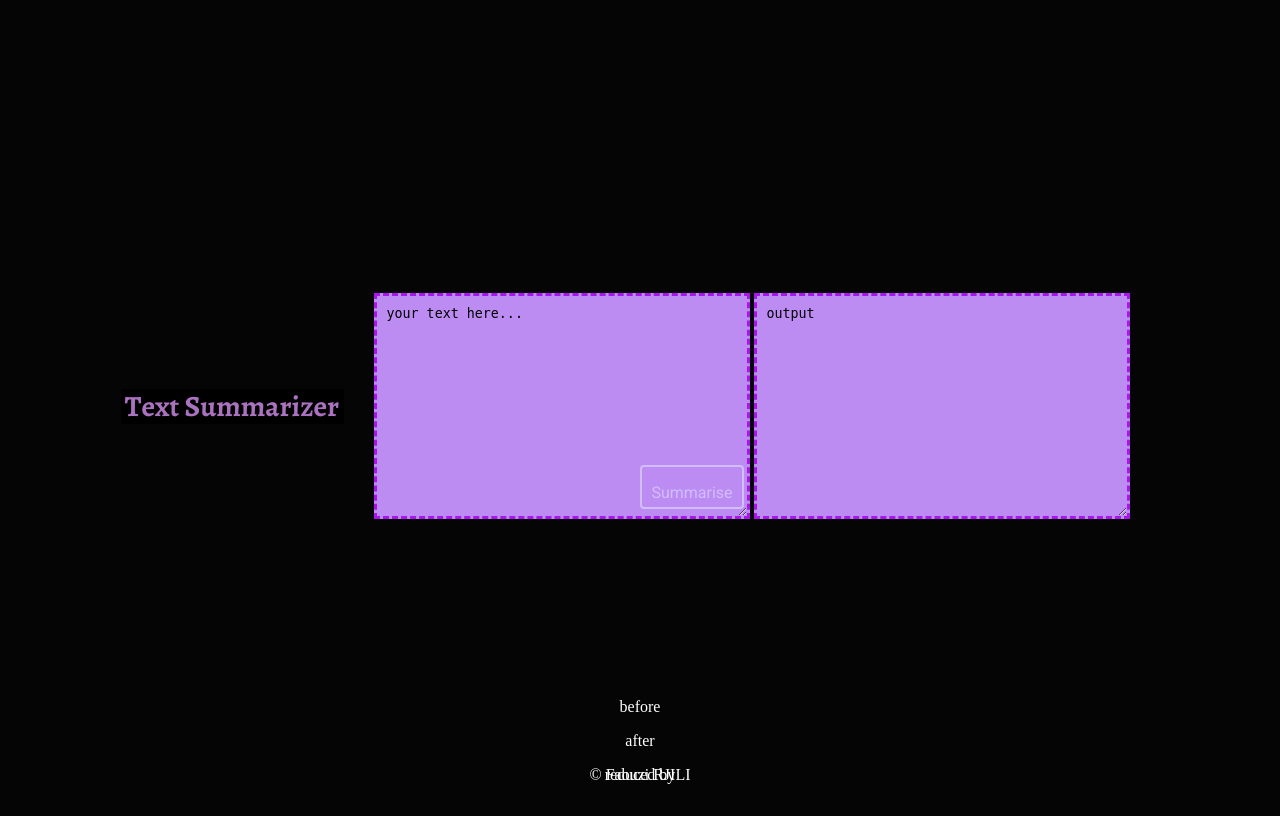
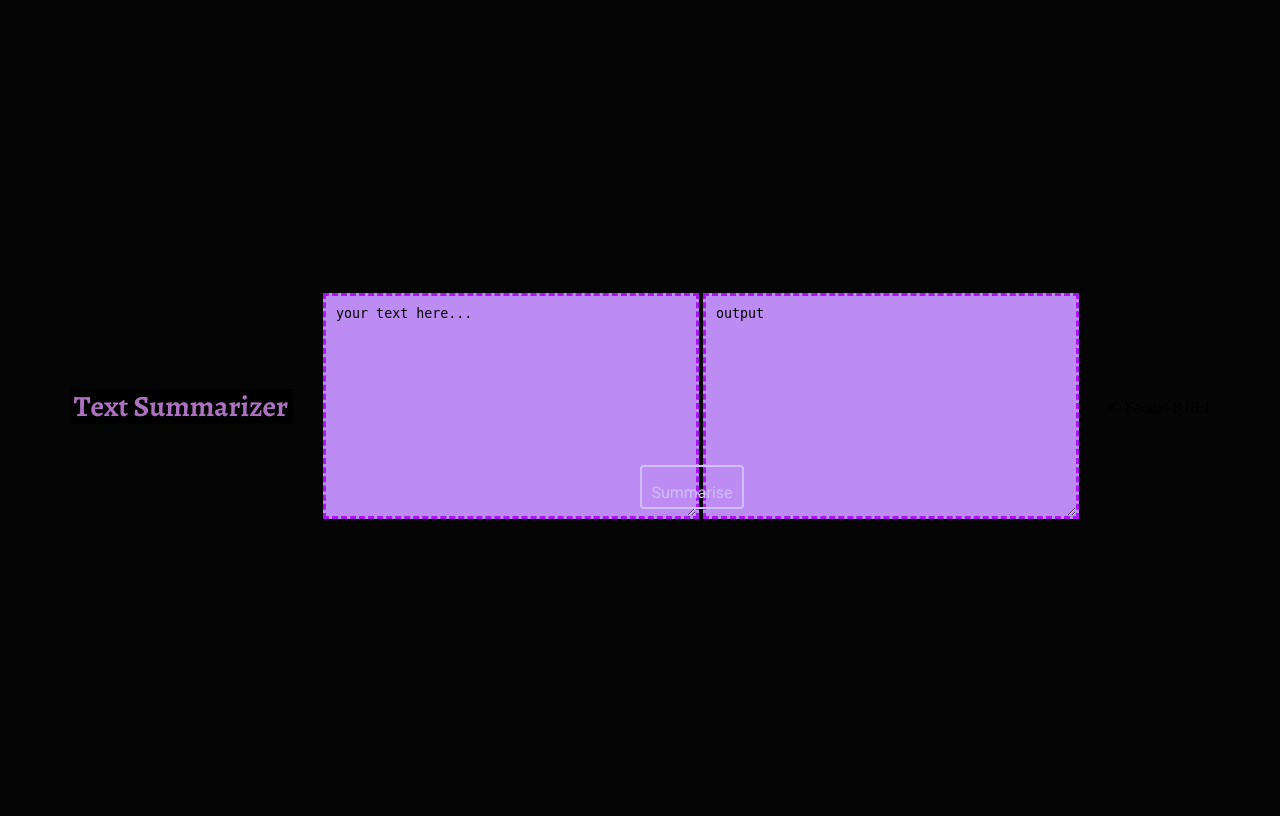
Before and after one commit to fawzeus/text-summarizer, a FastAPI app: page / in a window 1280 px wide. Run offline with FastAPI, Linux system fonts and the light colour scheme.

Commit message:
adding features

```diff
--- a/static/styles.css
+++ b/static/styles.css
@@ -105,7 +105,7 @@
     top: 200px;
 }
 
-#copyrights {
+#copyrigphts {
     position: fixed;
     bottom: 0;
     width: 100%;
@@ -117,11 +117,3 @@
     left: 5px;
     top: 10px;
   }
-
-  #stats{
-    position: fixed;
-    bottom: 0;
-    width: 100%;
-    text-align: center;
-    color: rgb(255, 255, 255);
-  }
--- a/templates/home.html
+++ b/templates/home.html
@@ -18,6 +18,7 @@
 <body>
 
 <script src="../static/app.js"></script>
+
 <div class="site-logo">
   <img src="../static/img1.png" alt="logo">
 </div>
@@ -37,13 +38,10 @@
 
 <div id="copyrights">
     <p>&copy; Faouzi RJILI</p>
+
+
   </div>
 
-  <div id="stats">
-    <p >before</p>
-    <p >after</p>
-    <p >reduced by</p>
-  </div>
 
 
 </body>
```
